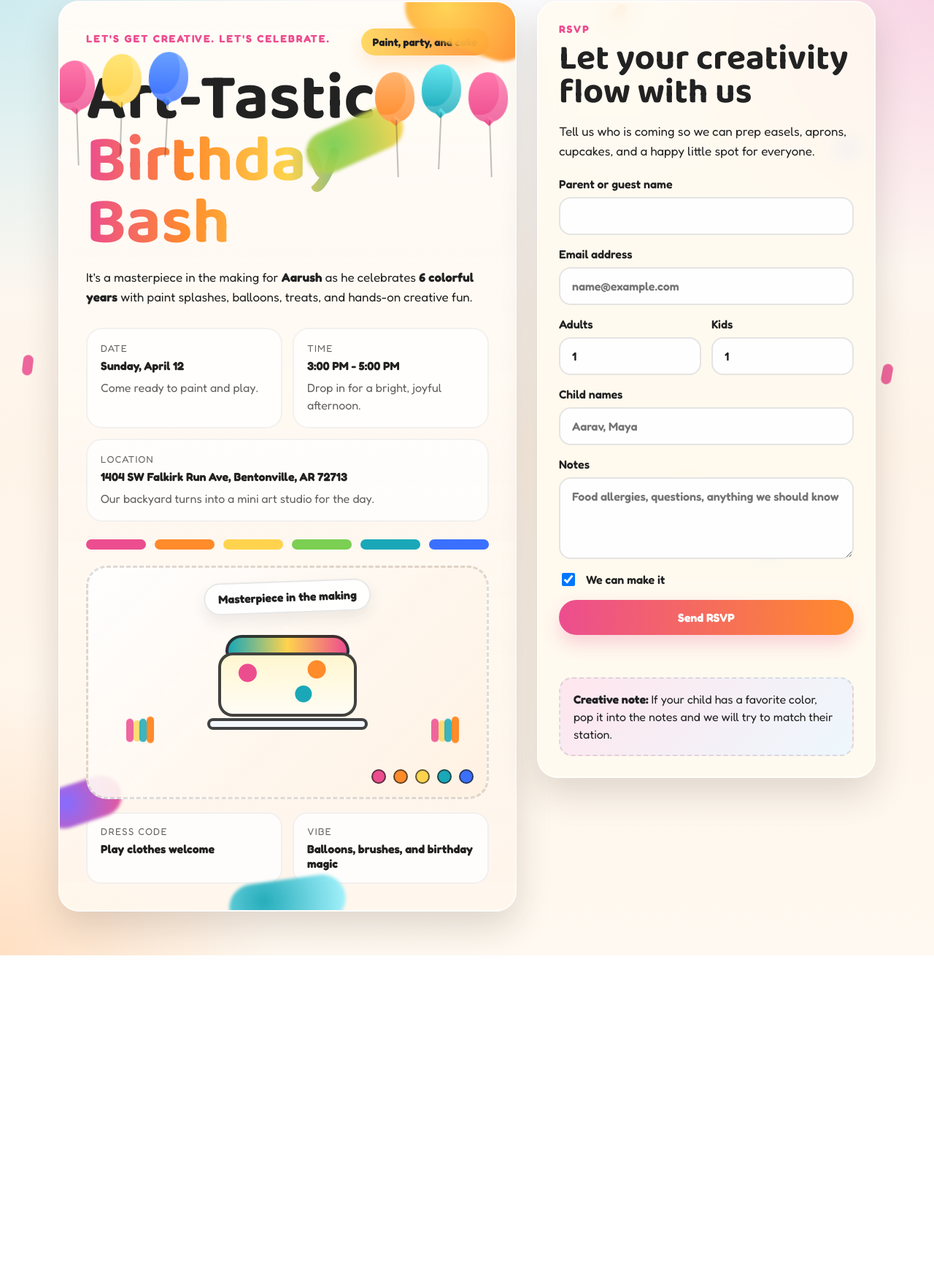
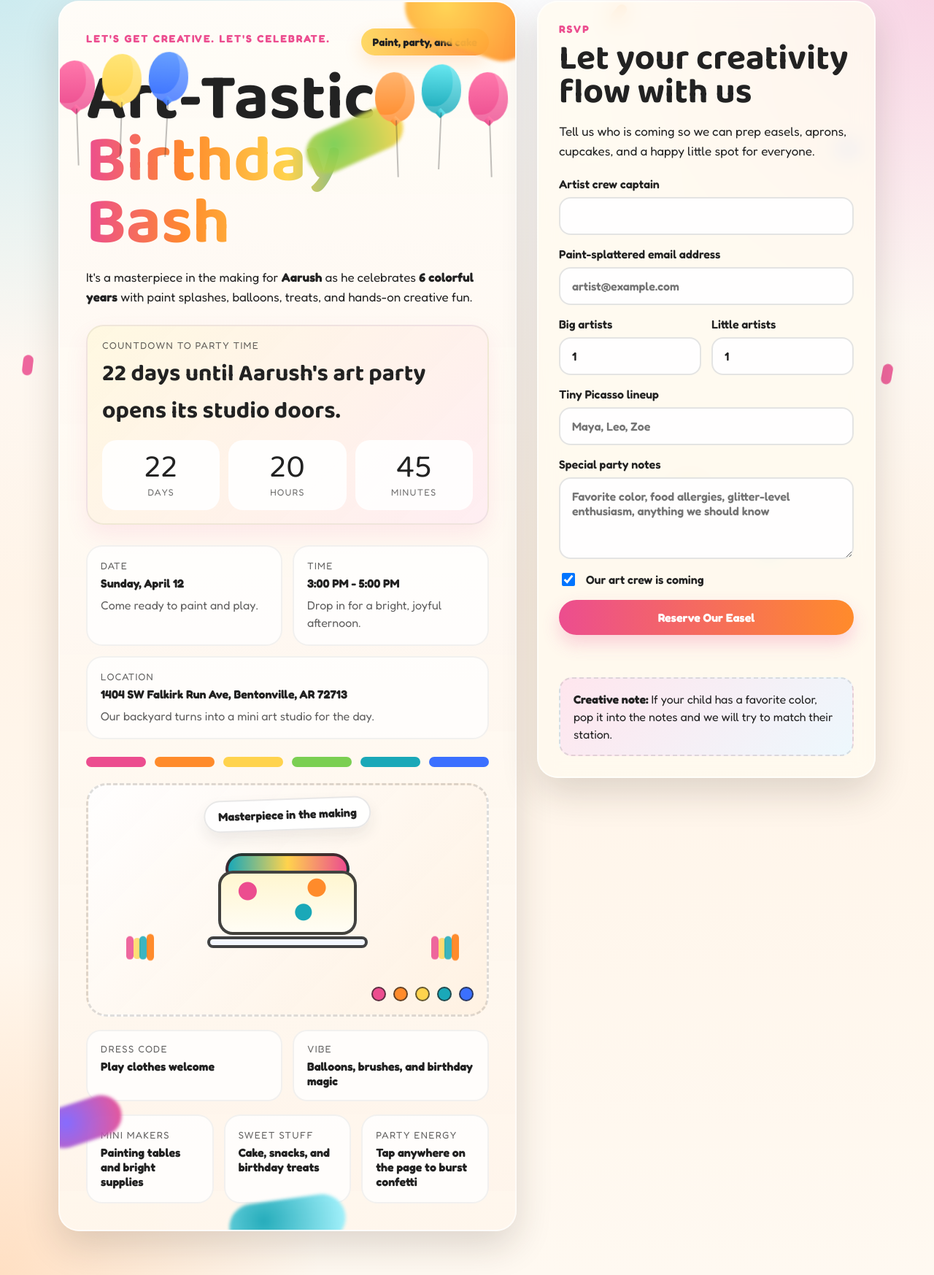
Before and after one commit to aravind2106/birthday, a website: page public/index.html in a window 1280 px wide. Shown: the part 31-1778 px from the top of the page at 73% size. Before the commit the page ends 1340 px from the top, so only its background shows below. Drawn offline with Linux system fonts and the light colour scheme.

Commit message:
Add countdown and more party energy

```diff
--- a/public/app.js
+++ b/public/app.js
@@ -40,7 +40,8 @@ async function submitRsvp(form) {
     form.querySelector('[name="adultCount"]').value = "1";
     form.querySelector('[name="childCount"]').value = "1";
     form.querySelector('[name="attending"]').checked = true;
-    status.textContent = "Thanks. Your RSVP is in.";
+    status.textContent = "Brilliant. Your art crew is on the guest list.";
+    burstConfetti(window.innerWidth / 2, Math.min(window.innerHeight * 0.4, 320), 36);
   } catch (error) {
     status.textContent = error.message;
   } finally {
@@ -50,6 +51,70 @@ async function submitRsvp(form) {
 
 function isValidEmail(value) {
   return /^[^\s@]+@[^\s@]+\.[^\s@]+$/.test(value);
+}
+
+function updateCountdown() {
+  const headline = document.querySelector("#countdown-headline");
+  const dayNode = document.querySelector('[data-unit="days"]');
+  const hourNode = document.querySelector('[data-unit="hours"]');
+  const minuteNode = document.querySelector('[data-unit="minutes"]');
+
+  if (!headline || !dayNode || !hourNode || !minuteNode) {
+    return;
+  }
+
+  const target = new Date("2026-04-12T15:00:00-05:00");
+  const now = new Date();
+  const difference = target.getTime() - now.getTime();
+
+  if (difference <= 0) {
+    headline.textContent = "The party is happening right now.";
+    dayNode.textContent = "0";
+    hourNode.textContent = "0";
+    minuteNode.textContent = "0";
+    return;
+  }
+
+  const totalMinutes = Math.floor(difference / 60000);
+  const days = Math.floor(totalMinutes / (60 * 24));
+  const hours = Math.floor((totalMinutes % (60 * 24)) / 60);
+  const minutes = totalMinutes % 60;
+
+  headline.textContent = `${days} days until Aarush's art party opens its studio doors.`;
+  dayNode.textContent = String(days);
+  hourNode.textContent = String(hours);
+  minuteNode.textContent = String(minutes);
+}
+
+function burstConfetti(x, y, count = 24) {
+  const layer = document.querySelector("#confetti-burst-layer");
+
+  if (!layer) {
+    return;
+  }
+
+  const colors = ["#ec4d8f", "#ff8b2b", "#ffd34d", "#1aa8b8", "#3b70ff", "#7bcf52"];
+
+  for (let index = 0; index < count; index += 1) {
+    const piece = document.createElement("span");
+    const angle = (Math.PI * 2 * index) / count;
+    const distance = 60 + Math.random() * 120;
+    const driftX = Math.cos(angle) * distance;
+    const driftY = Math.sin(angle) * distance + 40 + Math.random() * 60;
+    const rotation = `${Math.round(Math.random() * 360)}deg`;
+
+    piece.className = "burst-piece";
+    piece.style.left = `${x}px`;
+    piece.style.top = `${y}px`;
+    piece.style.background = colors[index % colors.length];
+    piece.style.setProperty("--x", `${driftX}px`);
+    piece.style.setProperty("--y", `${driftY}px`);
+    piece.style.setProperty("--r", rotation);
+    piece.style.animationDelay = `${Math.random() * 0.08}s`;
+    layer.appendChild(piece);
+
+    window.setTimeout(() => piece.remove(), 1500);
+  }
 }
 
 function escapeHtml(value) {
@@ -162,6 +227,19 @@ if (rsvpForm) {
   });
 }
 
+updateCountdown();
+window.setInterval(updateCountdown, 30000);
+
+document.addEventListener("click", (event) => {
+  const isInteractiveElement = event.target.closest("input, textarea, button, label, a");
+
+  if (isInteractiveElement) {
+    return;
+  }
+
+  burstConfetti(event.clientX, event.clientY, 28);
+});
+
 const adminForm = document.querySelector("#admin-form");
 if (adminForm) {
   adminForm.addEventListener("submit", async (event) => {
--- a/public/index.html
+++ b/public/index.html
@@ -67,6 +67,27 @@
           </p>
         </div>
 
+        <div class="countdown-card" aria-live="polite">
+          <div>
+            <span class="label">Countdown to party time</span>
+            <strong id="countdown-headline">Loading the party timer...</strong>
+          </div>
+          <div class="countdown-grid" id="countdown-grid">
+            <div class="countdown-tile">
+              <span class="count-number" data-unit="days">0</span>
+              <span class="count-label">days</span>
+            </div>
+            <div class="countdown-tile">
+              <span class="count-number" data-unit="hours">0</span>
+              <span class="count-label">hours</span>
+            </div>
+            <div class="countdown-tile">
+              <span class="count-number" data-unit="minutes">0</span>
+              <span class="count-label">minutes</span>
+            </div>
+          </div>
+        </div>
+
         <div class="event-grid">
           <article class="event-card">
             <span class="label">Date</span>
@@ -128,6 +149,21 @@
             </div>
           </div>
         </div>
+
+        <div class="party-features">
+          <article>
+            <span class="label">Mini makers</span>
+            <strong>Painting tables and bright supplies</strong>
+          </article>
+          <article>
+            <span class="label">Sweet stuff</span>
+            <strong>Cake, snacks, and birthday treats</strong>
+          </article>
+          <article>
+            <span class="label">Party energy</span>
+            <strong>Tap anywhere on the page to burst confetti</strong>
+          </article>
+        </div>
       </section>
 
       <section class="rsvp-card">
@@ -142,17 +178,17 @@
 
         <form id="rsvp-form" class="rsvp-form">
           <label>
-            Parent or guest name
+            Artist crew captain
             <input type="text" name="guestName" maxlength="80" required />
           </label>
 
           <label>
-            Email address
+            Paint-splattered email address
             <input
               type="email"
               name="email"
               maxlength="120"
-              placeholder="name@example.com"
+              placeholder="artist@example.com"
               autocomplete="email"
               required
             />
@@ -160,42 +196,42 @@
 
           <div class="inline-fields">
             <label>
-              Adults
+              Big artists
               <input type="number" name="adultCount" min="0" max="10" value="1" required />
             </label>
 
             <label>
-              Kids
+              Little artists
               <input type="number" name="childCount" min="0" max="10" value="1" required />
             </label>
           </div>
 
           <label>
-            Child names
+            Tiny Picasso lineup
             <input
               type="text"
               name="childNames"
               maxlength="120"
-              placeholder="Aarav, Maya"
+              placeholder="Maya, Leo, Zoe"
             />
           </label>
 
           <label>
-            Notes
+            Special party notes
             <textarea
               name="notes"
               rows="4"
               maxlength="300"
-              placeholder="Food allergies, questions, anything we should know"
+              placeholder="Favorite color, food allergies, glitter-level enthusiasm, anything we should know"
             ></textarea>
           </label>
 
           <label class="attending-toggle">
             <input type="checkbox" name="attending" checked />
-            <span>We can make it</span>
+            <span>Our art crew is coming</span>
           </label>
 
-          <button type="submit">Send RSVP</button>
+          <button type="submit">Reserve Our Easel</button>
           <p id="form-status" class="form-status" aria-live="polite"></p>
         </form>
 
@@ -206,6 +242,7 @@
       </section>
     </main>
 
+    <div id="confetti-burst-layer" class="confetti-burst-layer" aria-hidden="true"></div>
     <script src="/app.js" defer></script>
   </body>
 </html>
--- a/public/styles.css
+++ b/public/styles.css
@@ -139,6 +139,51 @@ body {
 
 .headline-wrap {
   max-width: 44rem;
+}
+
+.countdown-card {
+  display: grid;
+  gap: 14px;
+  margin: 24px 0 18px;
+  padding: 18px 20px;
+  border-radius: 24px;
+  background: linear-gradient(135deg, rgba(255, 248, 224, 0.96), rgba(255, 236, 242, 0.92));
+  border: 2px solid rgba(0, 0, 0, 0.06);
+  box-shadow: 0 14px 30px rgba(236, 77, 143, 0.1);
+}
+
+.countdown-card strong {
+  display: block;
+  margin-top: 4px;
+  font-family: "Baloo 2", sans-serif;
+  font-size: clamp(1.4rem, 2.8vw, 2rem);
+}
+
+.countdown-grid {
+  display: grid;
+  grid-template-columns: repeat(3, minmax(0, 1fr));
+  gap: 12px;
+}
+
+.countdown-tile {
+  padding: 16px 12px;
+  border-radius: 20px;
+  background: rgba(255, 255, 255, 0.9);
+  text-align: center;
+}
+
+.count-number {
+  display: block;
+  font-family: "Baloo 2", sans-serif;
+  font-size: clamp(2rem, 4vw, 2.8rem);
+  line-height: 1;
+}
+
+.count-label {
+  text-transform: uppercase;
+  letter-spacing: 0.1em;
+  font-size: 0.78rem;
+  color: rgba(34, 34, 34, 0.65);
 }
 
 h1,
@@ -483,6 +528,20 @@ h2 {
   border: 2px solid rgba(0, 0, 0, 0.05);
 }
 
+.party-features {
+  display: grid;
+  grid-template-columns: repeat(3, minmax(0, 1fr));
+  gap: 14px;
+  margin-top: 18px;
+}
+
+.party-features article {
+  padding: 18px;
+  border-radius: 22px;
+  background: rgba(255, 255, 255, 0.8);
+  border: 2px solid rgba(0, 0, 0, 0.05);
+}
+
 .rsvp-header {
   position: relative;
 }
@@ -571,6 +630,33 @@ button:hover {
   line-height: 1.5;
 }
 
+.confetti-burst-layer {
+  position: fixed;
+  inset: 0;
+  pointer-events: none;
+  overflow: hidden;
+  z-index: 3;
+}
+
+.burst-piece {
+  position: absolute;
+  width: 12px;
+  height: 18px;
+  border-radius: 999px;
+  animation: burst-pop 1.4s ease-out forwards;
+}
+
+@keyframes burst-pop {
+  0% {
+    transform: translate3d(0, 0, 0) scale(1) rotate(0deg);
+    opacity: 1;
+  }
+  100% {
+    transform: translate3d(var(--x), var(--y), 0) scale(0.75) rotate(var(--r));
+    opacity: 0;
+  }
+}
+
 .admin-body {
   background:
     radial-gradient(circle at top left, rgba(236, 77, 143, 0.18), transparent 24%),
@@ -650,7 +736,9 @@ button:hover {
   .inline-fields,
   .summary-grid,
   .event-grid,
-  .details-ribbon {
+  .details-ribbon,
+  .countdown-grid,
+  .party-features {
     grid-template-columns: 1fr;
   }
 
```
